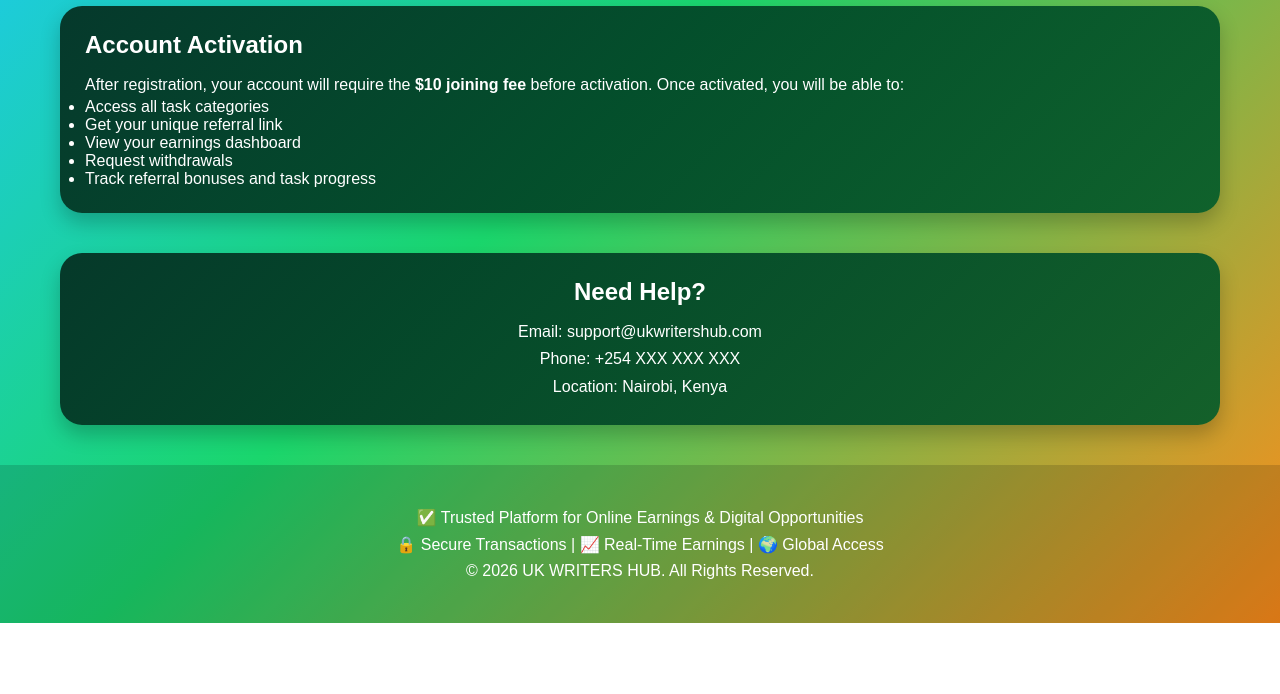
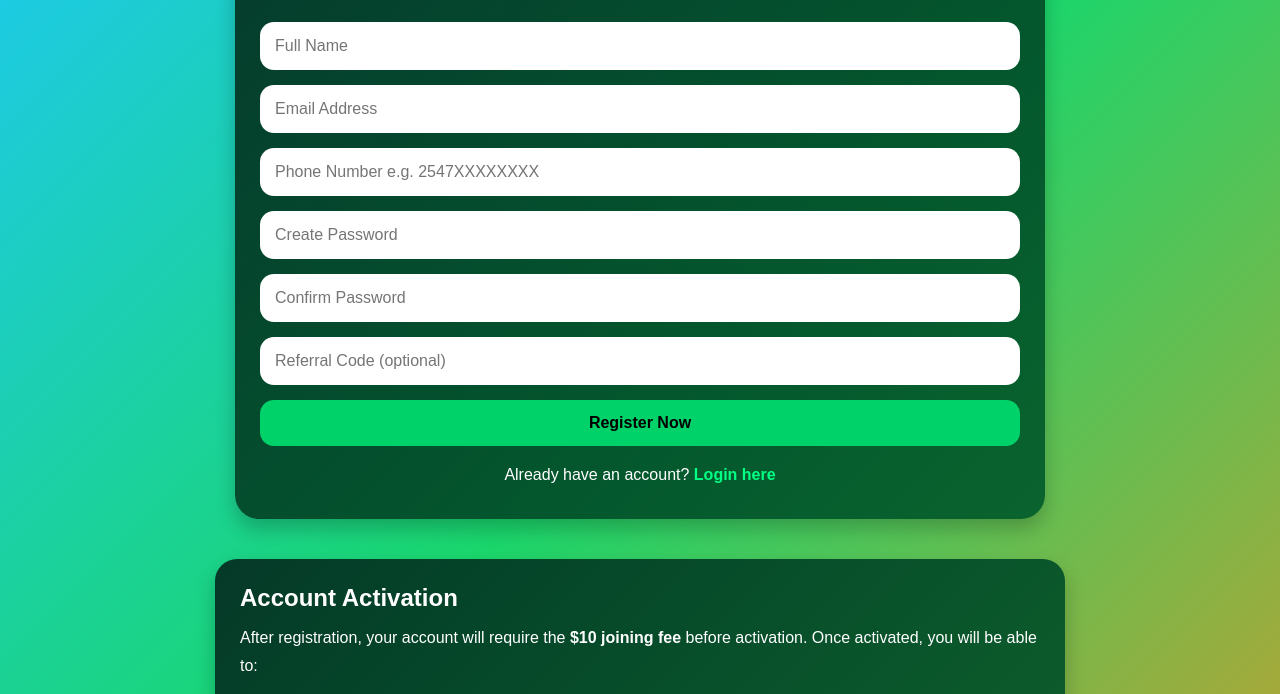
Before and after one commit to onlinesellers001htomyly-oss/UK-WRITERS-HUB-, a plain HTML site: page register.html in a window 1280 px wide. Shown: the part 246-940 px from the top of the page. Before the commit the page ends 869 px from the top, so only its background shows below. Drawn offline with Linux system fonts and the light colour scheme.

Commit message:
Update style.css

```diff
--- a/style.css
+++ b/style.css
@@ -281,3 +281,78 @@
     font-size: 1.6rem;
   }
   }
+/* AUTH PAGES */
+.auth-section {
+  max-width: 850px;
+  margin: 0 auto;
+  padding-top: 40px;
+}
+
+.auth-card {
+  background: linear-gradient(135deg, rgba(4, 49, 35, 0.95), rgba(0, 90, 42, 0.9));
+  border-radius: 24px;
+  padding: 35px 25px;
+  box-shadow: 0 10px 20px rgba(0,0,0,0.22);
+}
+
+.auth-card h1 {
+  text-align: center;
+  margin-bottom: 15px;
+  font-size: 2rem;
+}
+
+.auth-subtitle {
+  text-align: center;
+  line-height: 1.7;
+  margin-bottom: 25px;
+  color: rgba(255,255,255,0.95);
+}
+
+.auth-form {
+  display: flex;
+  flex-direction: column;
+  gap: 15px;
+}
+
+.auth-form input {
+  width: 100%;
+  padding: 15px;
+  border-radius: 14px;
+  border: none;
+  outline: none;
+  font-size: 1rem;
+  color: black;
+}
+
+.auth-btn {
+  width: 100%;
+  border: none;
+  cursor: pointer;
+  font-size: 1rem;
+}
+
+.auth-links {
+  margin-top: 20px;
+  text-align: center;
+}
+
+.auth-links a {
+  color: #00ff84;
+  font-weight: bold;
+  text-decoration: none;
+}
+
+.payment-card {
+  max-width: 850px;
+  margin: auto;
+}
+
+.benefits-list {
+  margin-top: 18px;
+  padding-left: 20px;
+  line-height: 1.9;
+}
+
+.benefits-list li {
+  margin-bottom: 6px;
+    }
```
